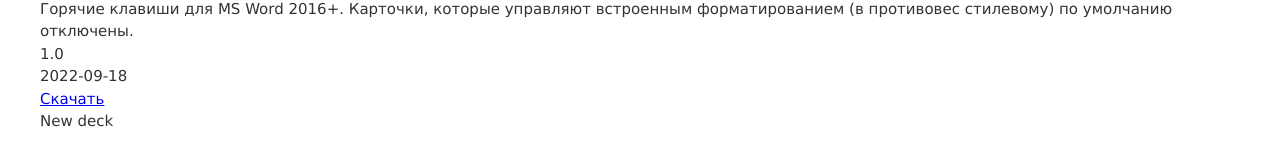
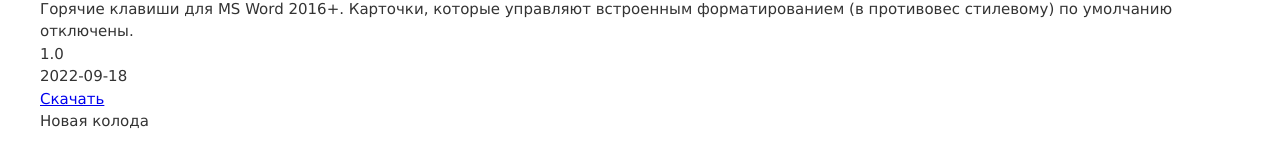
Before and after one commit to konstantin-morenko/anki-decks, a Jekyll site: the page built from index.md, in a window 1280 px wide. Shown: the part 313-481 px from the top of the page. Built offline with Jekyll 4.4.1, drawn with Linux system fonts in a browser that asks for light colours; our own code applies the rules of GitHub Pages for plain Markdown files.

```diff
--- a/_data/decks.yml
+++ b/_data/decks.yml
@@ -8,6 +8,6 @@ list:
     встроенным форматированием (в противовес стилевому) по умолчанию отключены.
   versions:
   - number: 1.0
-    changelog: New deck
+    changelog: Новая колода
     date: 2022-09-18
-    file: programs/ms-word/hotkeys/Programs__MS_Word__Hotkeys-1.0.0.file
+    file: programs/word/hotkeys/Programs__Word__Hotkeys-1.0.apkg
```
Also changed, not shown: 1 other file.
